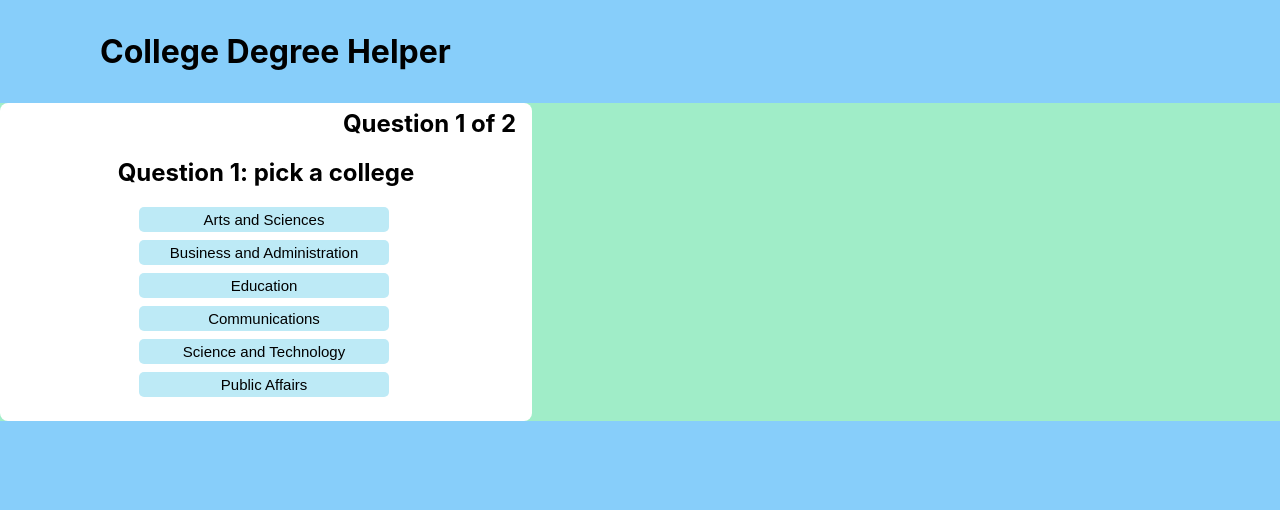
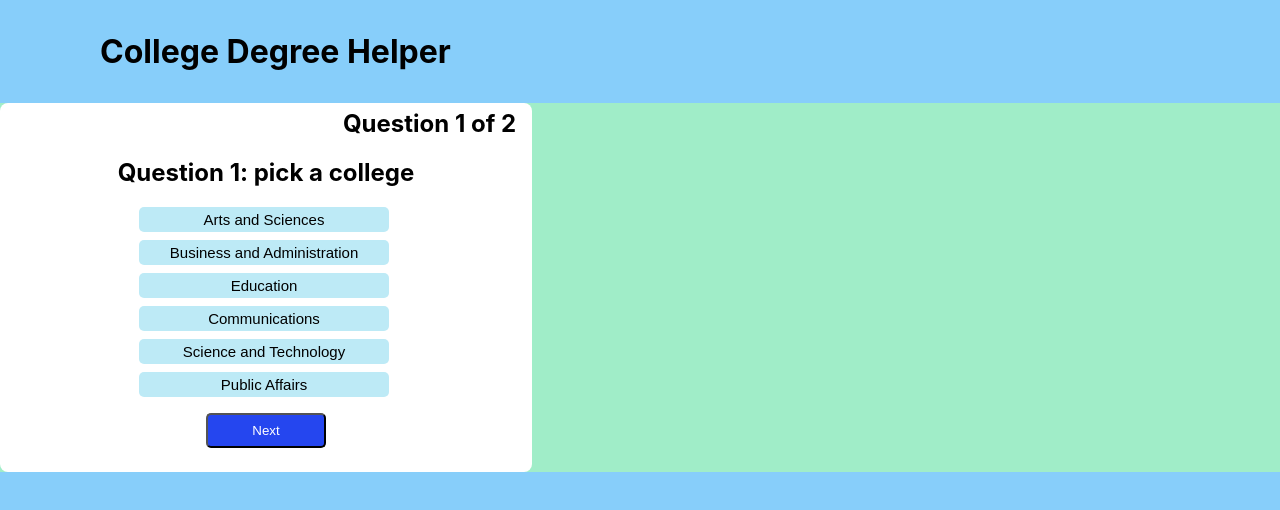
Before and after one commit to qwertyllm/CSCI-4830-Project, a React (Create React App) app: page / in a window 1280 px wide. Shown: the top 510 px of the page. Built offline with nearby package versions, Linux system fonts and the light colour scheme.

Commit message:
Updated buttons

```diff
--- a/src/App.css
+++ b/src/App.css
@@ -8,7 +8,7 @@ h1 {
 }
 
 .question-container {
-  align-items: center;
+  align-items: flex;
   margin-top: 32px;
   justify-content: center;
   align-items: center;
@@ -56,6 +56,7 @@ h1 {
   background-color: white;
   transition-duration: 0.4s;
   border: 2px solid #bdeaf6;
+  align-items: center;
 }
 
 .App-logo {
@@ -80,6 +81,20 @@ h1 {
   color: white;
 }
 
+.previous-button, .next-button {
+background-color: #2546ef;
+color:#fff;
+width: 120px;
+margin: 8px auto;
+padding: 8px;
+border-radius: 5px;
+display: inline-block;
+}
+
+
+
+
+
 .App-link {
   color: #61dafb;
 }
--- a/src/quiz.js
+++ b/src/quiz.js
@@ -39,6 +39,20 @@ function Quiz() {
             setShowScore(true);
         }
     };
+
+    const handlePreviousButtonClick = () => {
+        const previousQuestion = currentQuestion - 1
+        if(previousQuestion >= 0){
+            setCurrentQuestion(previousQuestion);
+        }
+    };
+    const handleNextButtonClick = () => {
+        const nextQuestion = currentQuestion + 1
+        if(nextQuestion < questions.length){
+            setCurrentQuestion(nextQuestion);
+        }
+    };
+
 
     // finds the colleges that have the max value and returns them
     const bestFits = (scores) => {
@@ -83,6 +97,10 @@ function Quiz() {
                         </button>
                     ))}
                     </div>
+                    <div className="nextPrev">
+                            {currentQuestion > 0 && (<button className="previous-button" onClick={handlePreviousButtonClick}>Previous</button>)}
+                            {currentQuestion < questions.length - 1 && (<button className="next-button" onClick={handleNextButtonClick}>Next</button>)}
+                        </div>
                 </div>
             )}
 
```
Also changed, not shown: src/questions.js (+1 -6 lines).
